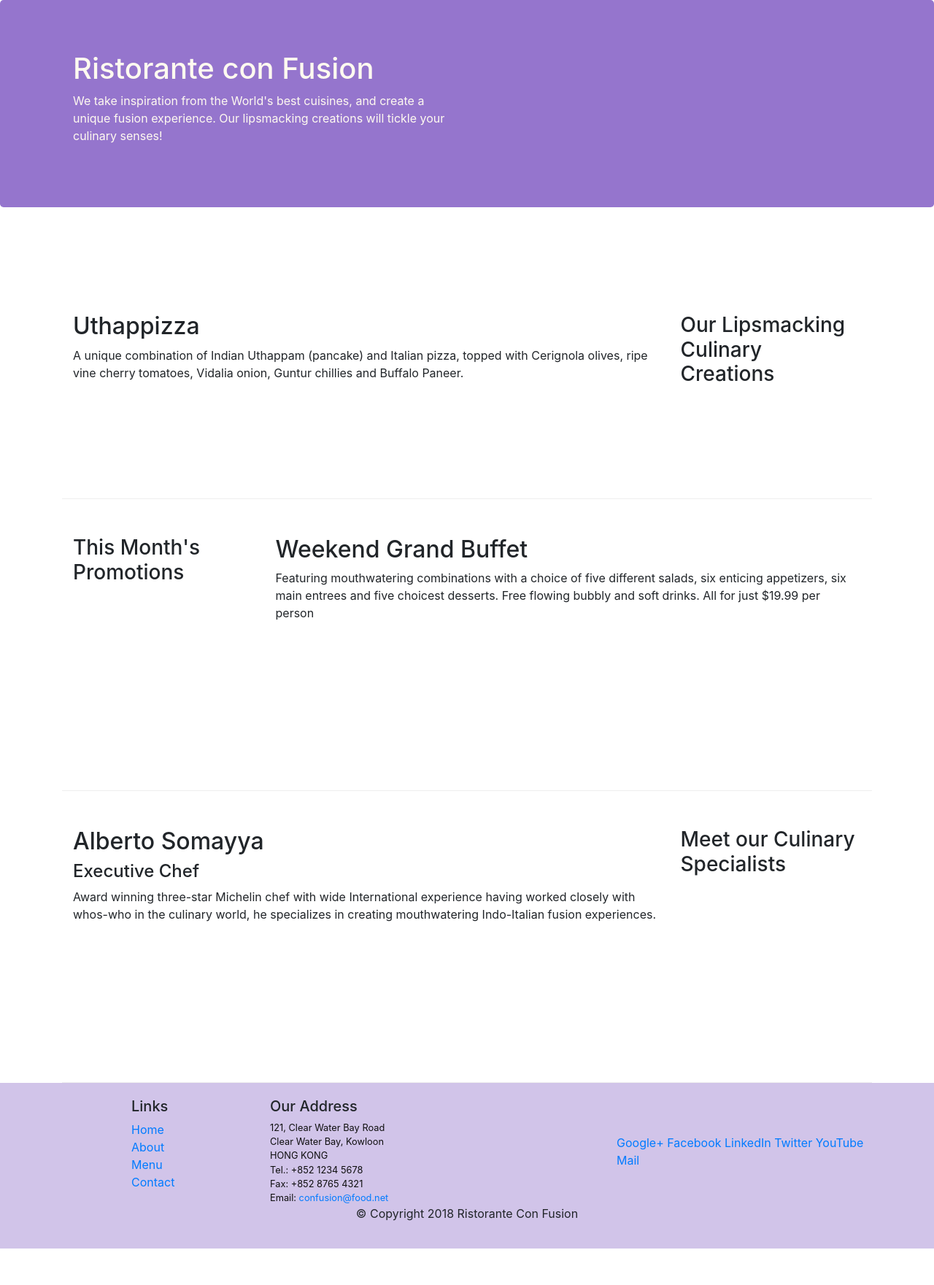
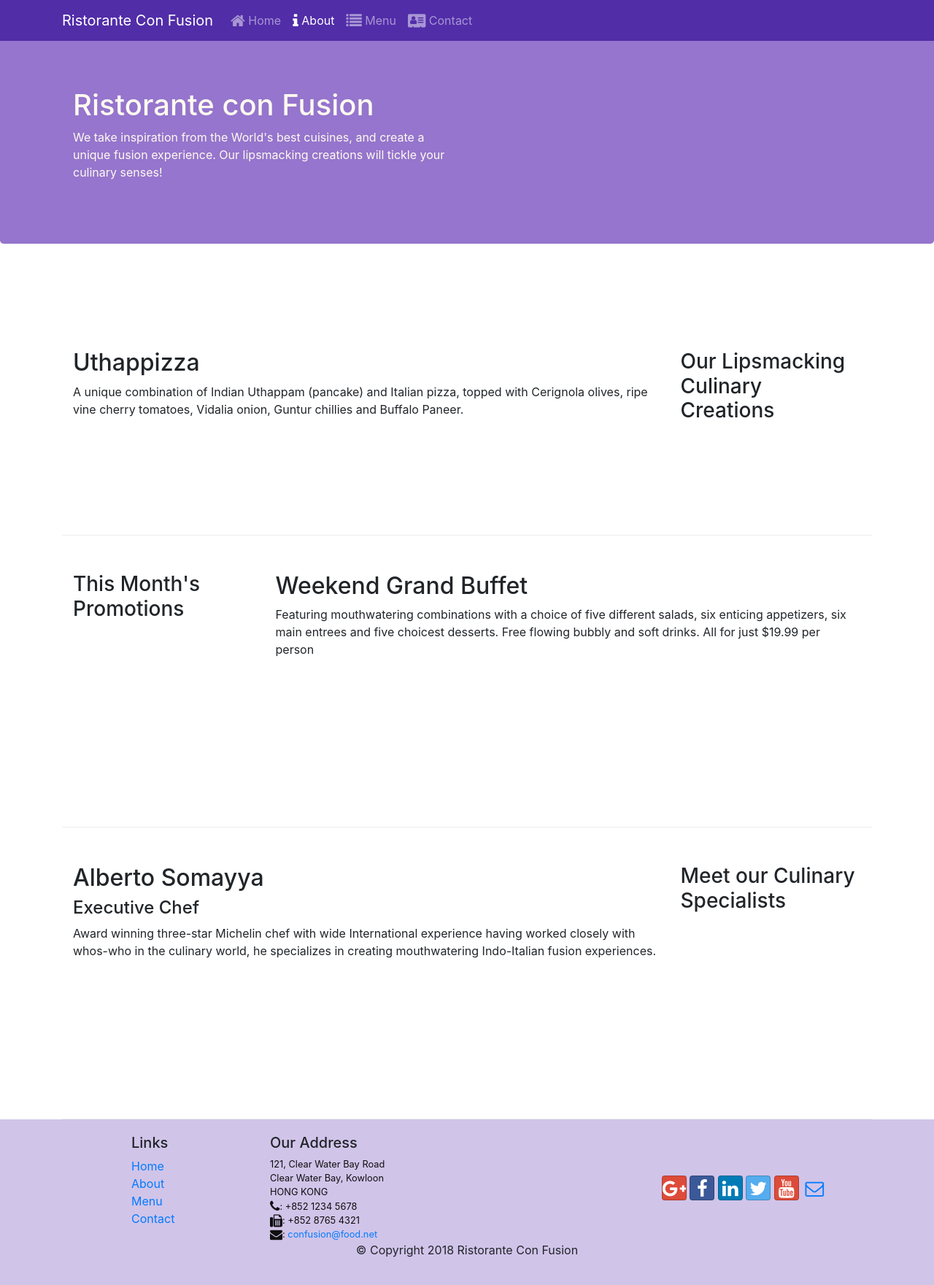
Before and after one commit to valentin-gavela/Bootstrap4, a website: page conFusion/index.html in a window 1280 px wide. Shown: the whole page at 73% size. Before the commit the page ends 1711 px from the top, so only its background shows below. Drawn offline with nearby package versions, Linux system fonts and the light colour scheme.

Commit message:
add navbar, breadcrumb and icons to index and aboutus

```diff
--- a/conFusion/aboutus.html
+++ b/conFusion/aboutus.html
@@ -17,10 +17,60 @@
 
     <link href="css/styles.css" rel="stylesheet" />
 
+    <link
+      rel="stylesheet"
+      href="node_modules/font-awesome/css/font-awesome.min.css"
+    />
+    <link
+      rel="stylesheet"
+      href="node_modules/bootstrap-social/bootstrap-social.css"
+    />
+
     <title>Ristorante Con Fusion: About Us</title>
   </head>
 
   <body>
+    <nav class="navbar navbar-dark navbar-expand-sm fixed-top">
+      <div class="container">
+        <button
+          class="navbar-toggler"
+          type="button"
+          data-toggle="collapse"
+          data-target="#navbarSupportedContent"
+          aria-controls="navbarSupportedContent"
+          aria-expanded="false"
+          aria-label="Toggle navigation"
+        >
+          <span class="navbar-toggler-icon"></span>
+        </button>
+        <a class="navbar-brand" href="#">Ristorante Con Fusion</a>
+        <div class="collapse navbar-collapse" id="navbarSupportedContent">
+          <ul class="navbar-nav mr-auto">
+            <li class="nav-item active">
+              <a class="nav-link" href="./index.html"
+                ><span class="fa fa-home fa-lg"></span> Home</a
+              >
+            </li>
+            <li class="nav-item active">
+              <a class="nav-link" href="#"
+                ><span class="fa fa-info fa-lg"></span> About</a
+              >
+            </li>
+            <li class="nav-item active">
+              <a class="nav-link" href="#"
+                ><span class="fa fa-list fa-lg"></span> Menu</a
+              >
+            </li>
+            <li class="nav-item active">
+              <a class="nav-link" href="#"
+                ><span class="fa fa-address-card fa-lg"></span> Contact</a
+              >
+            </li>
+          </ul>
+        </div>
+      </div>
+    </nav>
+
     <header class="jumbotron">
       <div class="container">
         <div class="row row-header">
@@ -39,6 +89,11 @@
 
     <div class="container">
       <div class="row">
+        <ol class="col-12 breadcrumb">
+          <li class="breadcrumb-item"><a href="./index.html">Home</a></li>
+          <li class="breadcrumb-item active">About Us</li>
+        </ol>
+
         <div class="col-12">
           <h3>About Us</h3>
           <hr />
@@ -133,19 +188,42 @@
               121, Clear Water Bay Road<br />
               Clear Water Bay, Kowloon<br />
               HONG KONG<br />
-              Tel.: +852 1234 5678<br />
-              Fax: +852 8765 4321<br />
-              Email: <a href="mailto:confusion@food.net">confusion@food.net</a>
+              <i class="fa fa-phone fa-lg"></i>: +852 1234 5678<br />
+              <i class="fa fa-fax fa-lg"></i>: +852 8765 4321<br />
+              <i class="fa fa-envelope fa-lg"></i>:
+              <a href="mailto:confusion@food.net">confusion@food.net</a>
             </address>
           </div>
           <div class="col-12 col-sm-4 align-self-center">
             <div class="text-center">
-              <a href="http://google.com/+">Google+</a>
-              <a href="http://www.facebook.com/profile.php?id=">Facebook</a>
-              <a href="http://www.linkedin.com/in/">LinkedIn</a>
-              <a href="http://twitter.com/">Twitter</a>
-              <a href="http://youtube.com/">YouTube</a>
-              <a href="mailto:">Mail</a>
+              <a
+                class="btn btn-social-icon btn-google"
+                href="http://google.com/+"
+                ><i class="fa fa-google-plus"></i
+              ></a>
+              <a
+                class="btn btn-social-icon btn-facebook"
+                href="http://www.facebook.com/profile.php?id="
+                ><i class="fa fa-facebook"></i
+              ></a>
+              <a
+                class="btn btn-social-icon btn-linkedin"
+                href="http://www.linkedin.com/in/"
+                ><i class="fa fa-linkedin"></i
+              ></a>
+              <a
+                class="btn btn-social-icon btn-twitter"
+                href="http://twitter.com/"
+                ><i class="fa fa-twitter"></i
+              ></a>
+              <a
+                class="btn btn-social-icon btn-google"
+                href="http://youtube.com/"
+                ><i class="fa fa-youtube"></i
+              ></a>
+              <a class="btn btn-social-icon" href="mailto:"
+                ><i class="fa fa-envelope-o"></i
+              ></a>
             </div>
           </div>
         </div>
--- a/conFusion/css/styles.css
+++ b/conFusion/css/styles.css
@@ -28,3 +28,12 @@ address {
   margin: 0px;
   color: #0f0f0f;
 }
+
+body {
+  padding: 50px 0px 0px 0px;
+  z-index: 0;
+}
+
+.navbar-dark {
+  background-color: #512DA8;
+}
--- a/conFusion/index.html
+++ b/conFusion/index.html
@@ -15,12 +15,62 @@
       href="node_modules/bootstrap/dist/css/bootstrap.min.css"
     />
 
-    <link href="css/styles.css" rel="stylesheet">
+    <link href="css/styles.css" rel="stylesheet" />
+
+    <link
+      rel="stylesheet"
+      href="node_modules/font-awesome/css/font-awesome.min.css"
+    />
+    <link
+      rel="stylesheet"
+      href="node_modules/bootstrap-social/bootstrap-social.css"
+    />
 
     <title>Ristorante Con Fusion</title>
   </head>
 
   <body>
+    <nav class="navbar navbar-dark navbar-expand-sm fixed-top">
+      <div class="container">
+        <button
+          class="navbar-toggler"
+          type="button"
+          data-toggle="collapse"
+          data-target="#navbarSupportedContent"
+          aria-controls="navbarSupportedContent"
+          aria-expanded="false"
+          aria-label="Toggle navigation"
+        >
+          <span class="navbar-toggler-icon"></span>
+        </button>
+        <a class="navbar-brand" href="#">Ristorante Con Fusion</a>
+        <div class="collapse navbar-collapse" id="navbarSupportedContent">
+          <ul class="navbar-nav mr-auto">
+            <li class="nav-item">
+              <a class="nav-link" href="#"
+                ><span class="fa fa-home fa-lg"></span> Home</a
+              >
+            </li>
+            <li class="nav-item active">
+              <a class="nav-link" href="./aboutus.html"
+                ><span class="fa fa-info fa-lg"></span> About</a
+              >
+            </li>
+            <li class="nav-item">
+              <a class="nav-link" href="#"
+                ><span class="fa fa-list fa-lg"></span> Menu</a
+              >
+            </li>
+            <li class="nav-item">
+              <a class="nav-link" href="#"
+                ><span class="fa fa-address-card fa-lg"></span> Contact</a
+              >
+            </li>
+          </ul>
+        </div>
+      </div>
+    </nav>
+
     <header class="jumbotron">
       <div class="container">
         <div class="row row-header">
@@ -91,7 +141,7 @@
             <h5>Links</h5>
             <ul class="list-unstyled">
               <li><a href="#">Home</a></li>
-              <li><a href="#">About</a></li>
+              <li><a href="./aboutus.html">About</a></li>
               <li><a href="#">Menu</a></li>
               <li><a href="#">Contact</a></li>
             </ul>
@@ -102,19 +152,42 @@
               121, Clear Water Bay Road<br />
               Clear Water Bay, Kowloon<br />
               HONG KONG<br />
-              Tel.: +852 1234 5678<br />
-              Fax: +852 8765 4321<br />
-              Email: <a href="mailto:confusion@food.net">confusion@food.net</a>
+              <i class="fa fa-phone fa-lg"></i>: +852 1234 5678<br />
+              <i class="fa fa-fax fa-lg"></i>: +852 8765 4321<br />
+              <i class="fa fa-envelope fa-lg"></i>:
+              <a href="mailto:confusion@food.net">confusion@food.net</a>
             </address>
           </div>
           <div class="col-12 col-sm-4 align-self-center">
-            <div text-center>
-              <a href="http://google.com/+">Google+</a>
-              <a href="http://www.facebook.com/profile.php?id=">Facebook</a>
-              <a href="http://www.linkedin.com/in/">LinkedIn</a>
-              <a href="http://twitter.com/">Twitter</a>
-              <a href="http://youtube.com/">YouTube</a>
-              <a href="mailto:">Mail</a>
+            <div class="text-center">
+              <a
+                class="btn btn-social-icon btn-google"
+                href="http://google.com/+"
+                ><i class="fa fa-google-plus"></i
+              ></a>
+              <a
+                class="btn btn-social-icon btn-facebook"
+                href="http://www.facebook.com/profile.php?id="
+                ><i class="fa fa-facebook"></i
+              ></a>
+              <a
+                class="btn btn-social-icon btn-linkedin"
+                href="http://www.linkedin.com/in/"
+                ><i class="fa fa-linkedin"></i
+              ></a>
+              <a
+                class="btn btn-social-icon btn-twitter"
+                href="http://twitter.com/"
+                ><i class="fa fa-twitter"></i
+              ></a>
+              <a
+                class="btn btn-social-icon btn-google"
+                href="http://youtube.com/"
+                ><i class="fa fa-youtube"></i
+              ></a>
+              <a class="btn btn-social-icon" href="mailto:"
+                ><i class="fa fa-envelope-o"></i
+              ></a>
             </div>
           </div>
         </div>
--- a/conFusion/package.json
+++ b/conFusion/package.json
@@ -15,6 +15,8 @@
   },
   "dependencies": {
     "bootstrap": "^4.0.0",
+    "bootstrap-social": "^5.1.1",
+    "font-awesome": "^4.7.0",
     "jquery": "^3.3.1",
     "popper.js": "^1.12.9"
   }
```
Also changed, not shown: 1 other file.
